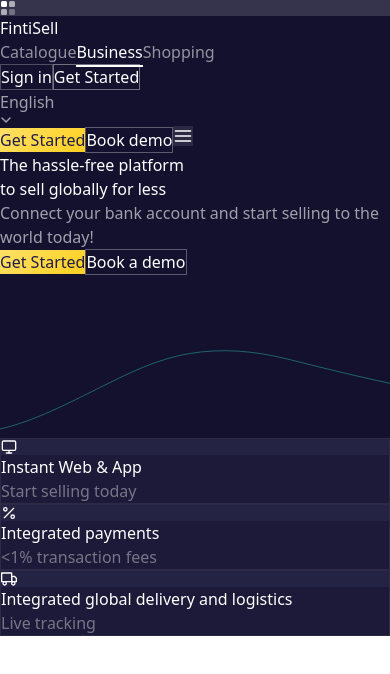
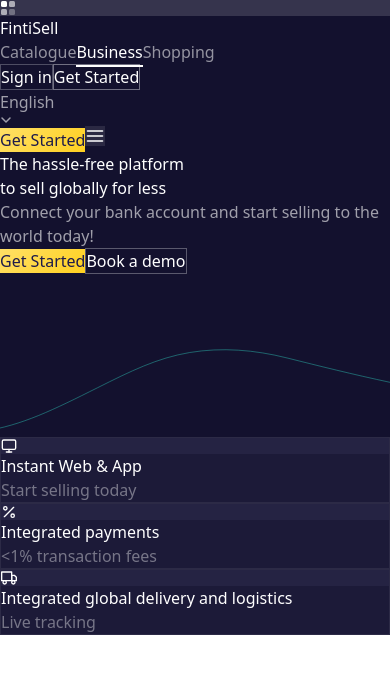
Before and after one commit to pjkorba1256-cmd/task-1, a React (Vite) app: page /last in a window 390 px wide. Shown: the top 674 px of the page. Built offline with nearby package versions, Linux system fonts and the light colour scheme.

Commit message:
fix: keep only Get Started in mobile navbar, restore Book demo to hero section

```diff
--- a/src/pages/LastPage.jsx
+++ b/src/pages/LastPage.jsx
@@ -167,7 +167,7 @@
           </div>
         </div>
 
-        {/* Mobile: CTA buttons + Hamburger */}
+        {/* Mobile: Get Started + Hamburger only */}
         <div className="md:hidden flex items-center gap-2">
           <motion.button
             whileTap={{ scale: 0.95 }}
@@ -176,13 +176,6 @@
             style={{ background: "linear-gradient(135deg, #FFE066, #FFD020)", color: "#1E1B4B" }}
           >
             Get Started
-          </motion.button>
-          <motion.button
-            whileTap={{ scale: 0.95 }}
-            className="px-3 py-1.5 rounded-xl text-xs font-medium text-white"
-            style={{ border: "1px solid rgba(255,255,255,0.3)" }}
-          >
-            Book demo
           </motion.button>
           <button
             id="last-mobile-menu"
@@ -249,19 +242,20 @@
               Connect your bank account and start selling to the world today!
             </motion.p>
 
-            {/* Hero CTA buttons — hidden on mobile (shown in navbar instead), visible on desktop */}
+            {/* Hero CTA buttons — Get Started hidden on mobile (in navbar), Book demo visible on all */}
             <motion.div
               initial={{ opacity: 0, y: 20 }}
               animate={{ opacity: 1, y: 0 }}
               transition={{ duration: 0.6, delay: 0.3 }}
-              className="hidden md:flex flex-wrap gap-4"
+              className="flex flex-wrap gap-4"
             >
+              {/* Get Started — hidden on mobile (shown in navbar), visible on desktop */}
               <motion.button
                 whileHover={{ scale: 1.04, boxShadow: "0 12px 40px rgba(255,208,32,0.45)" }}
                 whileTap={{ scale: 0.97 }}
                 onClick={() => navigate("/")}
                 id="last-hero-cta"
-                className="px-8 py-4 rounded-2xl font-bold text-sm"
+                className="hidden md:block px-8 py-4 rounded-2xl font-bold text-sm"
                 style={{ background: "linear-gradient(135deg, #FFE066, #FFD020)", color: "#1E1B4B" }}
               >
                 Get Started
```
